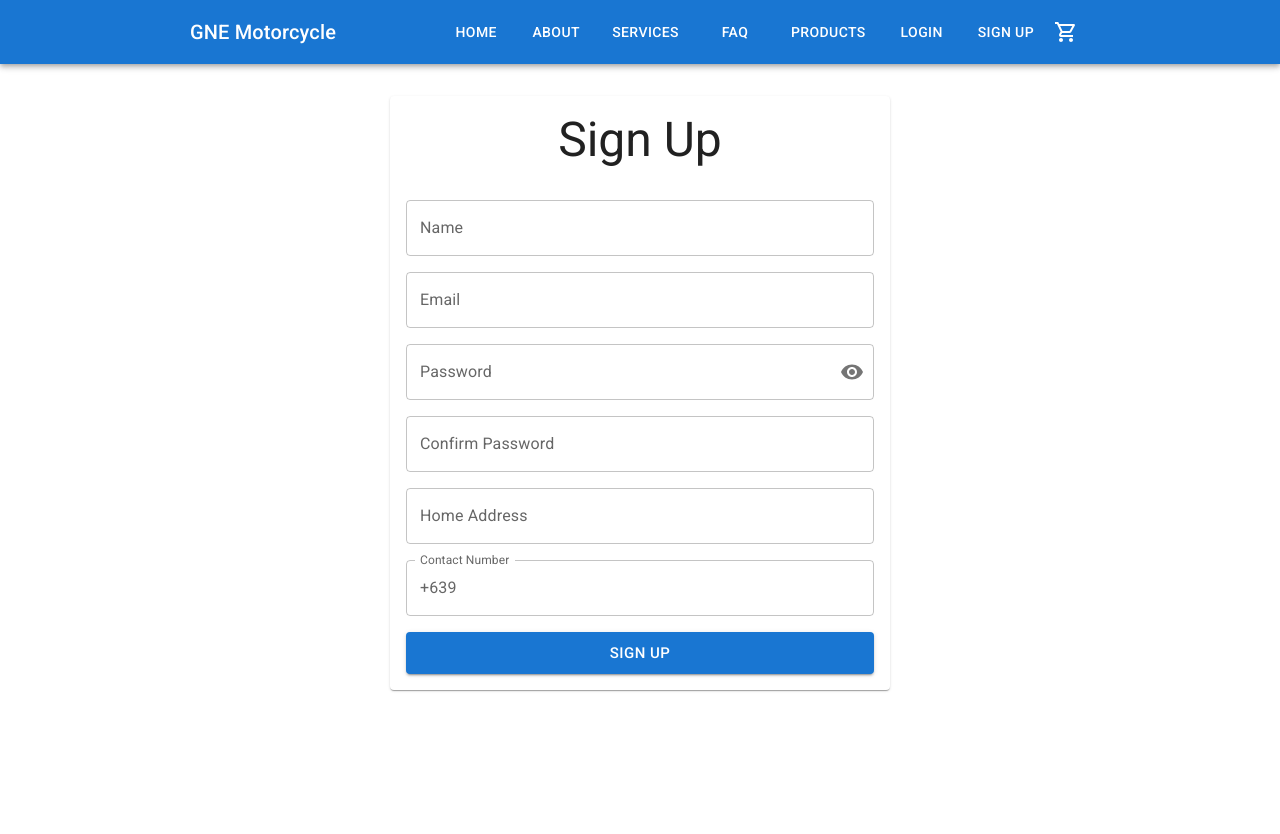
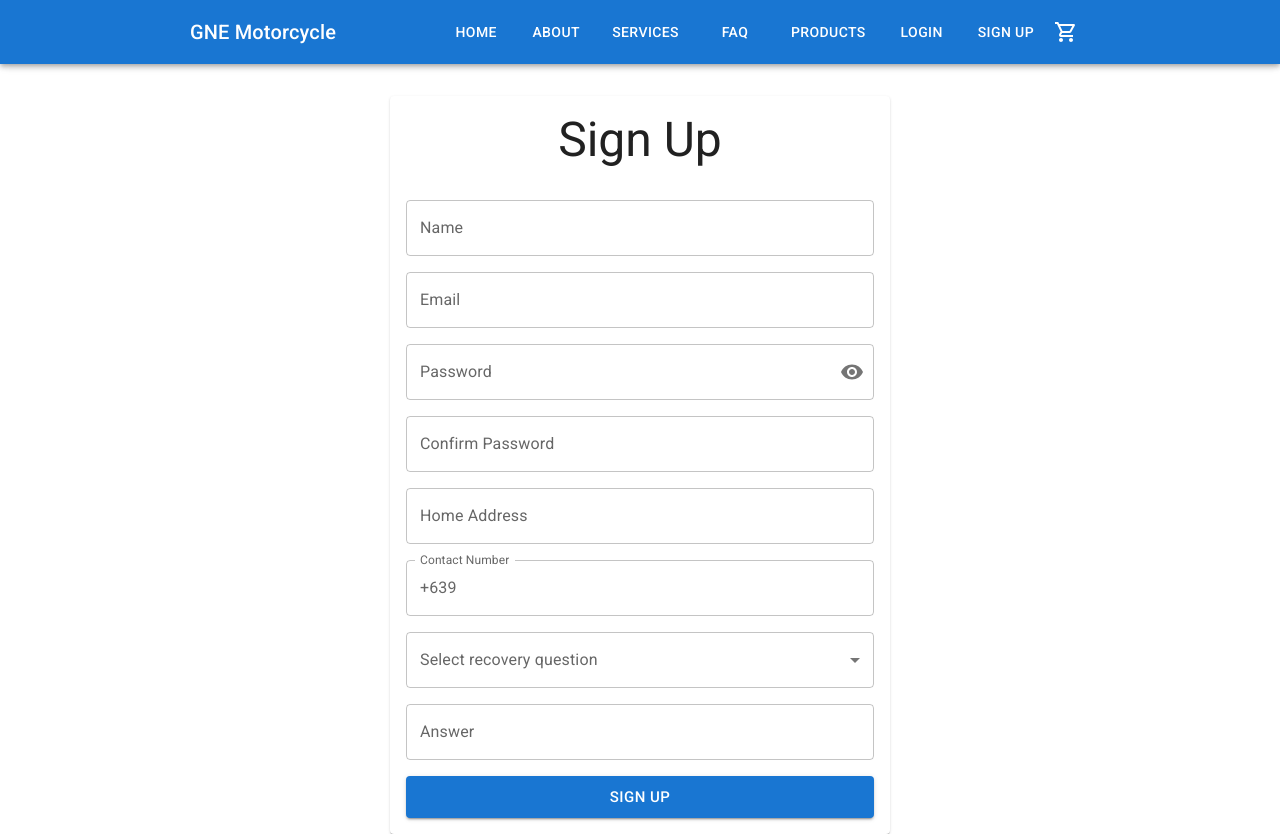
Before and after one commit to khaizter/motorcycle-ecommerce, a React (Create React App) app: page /signup in a window 1280 px wide. Before the commit the page ends 800 px from the top, so only its background shows below. Built offline with nearby package versions, Linux system fonts and the light colour scheme.

Commit message:
new Select and sign up form new fields

```diff
--- /dev/null
+++ b/src/common/custom-form-control-select/index.tsx
@@ -0,0 +1,51 @@
+import { FormControl, InputLabel, MenuItem, Select, FormHelperText } from '@mui/material';
+import React from 'react';
+
+type Option = {
+  value: string;
+  label: string;
+};
+
+interface propType {
+  formikProps: any;
+  name: string;
+  label: string;
+  options: Array<Option>;
+}
+
+const CustomFormControlSelect: React.FC<propType> = props => {
+  const changeHandler = (e: any) => {
+    console.log(e);
+  };
+
+  return (
+    <FormControl fullWidth>
+      <InputLabel htmlFor={props.name}>{props.label}</InputLabel>
+      <Select
+        labelId={props.name}
+        id={props.name}
+        name={props.name}
+        label={props.label}
+        value={props.formikProps.values[props.name]}
+        onChange={props.formikProps.handleChange}
+        onBlur={props.formikProps.handleBlur}
+        error={props.formikProps.touched[props.name] && Boolean(props.formikProps.errors[props.name])}
+      >
+        {props?.options?.map(option => {
+          return (
+            <MenuItem key={option.value} value={option.value}>
+              {option.label}
+            </MenuItem>
+          );
+        })}
+      </Select>
+      {props.formikProps.touched[props.name] && Boolean(props.formikProps.errors[props.name]) && (
+        <FormHelperText id={props.name + '-helper-text'} error>
+          {props.formikProps.errors[props.name]}
+        </FormHelperText>
+      )}
+    </FormControl>
+  );
+};
+
+export default CustomFormControlSelect;
--- a/src/common/custom-form-control/index.tsx
+++ b/src/common/custom-form-control/index.tsx
@@ -5,6 +5,11 @@ import React, { useState } from 'react';
 import { FormikProps } from 'formik';
 import { fieldsInterface, fields } from './model';
 import { VisibilityOff, Visibility } from '@mui/icons-material';
+
+type Option = {
+  value: string;
+  label: string;
+};
 
 interface propType {
   formikProps: any;
--- a/src/pages/signup/signup-form/index.tsx
+++ b/src/pages/signup/signup-form/index.tsx
@@ -21,6 +21,22 @@ import { AuthContext } from 'src/context/auth-context';
 import { useNavigate } from 'react-router-dom';
 
 import { useSnackbar } from 'notistack';
+import CustomFormControlSelect from 'src/common/custom-form-control-select';
+
+const recoveryQuestions = [
+  {
+    value: 'pet',
+    label: 'What is the name of your pet?'
+  },
+  {
+    value: 'school',
+    label: 'What elementary school did you attend?'
+  },
+  {
+    value: 'hero',
+    label: 'Who was your childhood hero?'
+  }
+];
 
 const validationSchema = Yup.object({
   name: Yup.string()
@@ -40,7 +56,9 @@ const validationSchema = Yup.object({
   homeAddress: Yup.string().required('Required').min(4, 'Minimum of 4 characters'),
   contactNumber: Yup.string()
     .required('Required')
-    .matches(/^\d{9}$/, 'Must be a valid phone number ex. +639123456789')
+    .matches(/^\d{9}$/, 'Must be a valid phone number ex. +639123456789'),
+  recoveryQuestion: Yup.string().required('Required'),
+  recoveryAnswer: Yup.string().required('Required')
 });
 
 const SignUpForm = () => {
@@ -54,10 +72,15 @@ const SignUpForm = () => {
       password: '',
       confirmPassword: '',
       homeAddress: '',
-      contactNumber: ''
+      contactNumber: '',
+      recoveryQuestion: '',
+      recoveryAnswer: ''
     },
     validationSchema: validationSchema,
     onSubmit: (values, { setSubmitting }) => {
+      console.log(values);
+      setSubmitting(false);
+      return;
       AuthApi.signup(values.email, values.password, values.name, values.homeAddress, `+639${values.contactNumber}`)
         .then(response => {
           const { userId, token, userName, type } = response.data;
@@ -94,6 +117,20 @@ const SignUpForm = () => {
           type='text'
           startAdornment='+639'
         />
+        {/* <CustomFormControl
+          formikProps={formik}
+          name='recoveryQuestion'
+          label='Select'
+          type='select'
+          options={recoveryQuestions}
+        /> */}
+        <CustomFormControlSelect
+          formikProps={formik}
+          name='recoveryQuestion'
+          label='Select recovery question'
+          options={recoveryQuestions}
+        />
+        <CustomFormControl formikProps={formik} name='recoveryAnswer' label='Answer' type='text' />
         <LoadingButton type='submit' variant='contained' size='large' loading={formik.isSubmitting}>
           Sign Up
         </LoadingButton>
```
